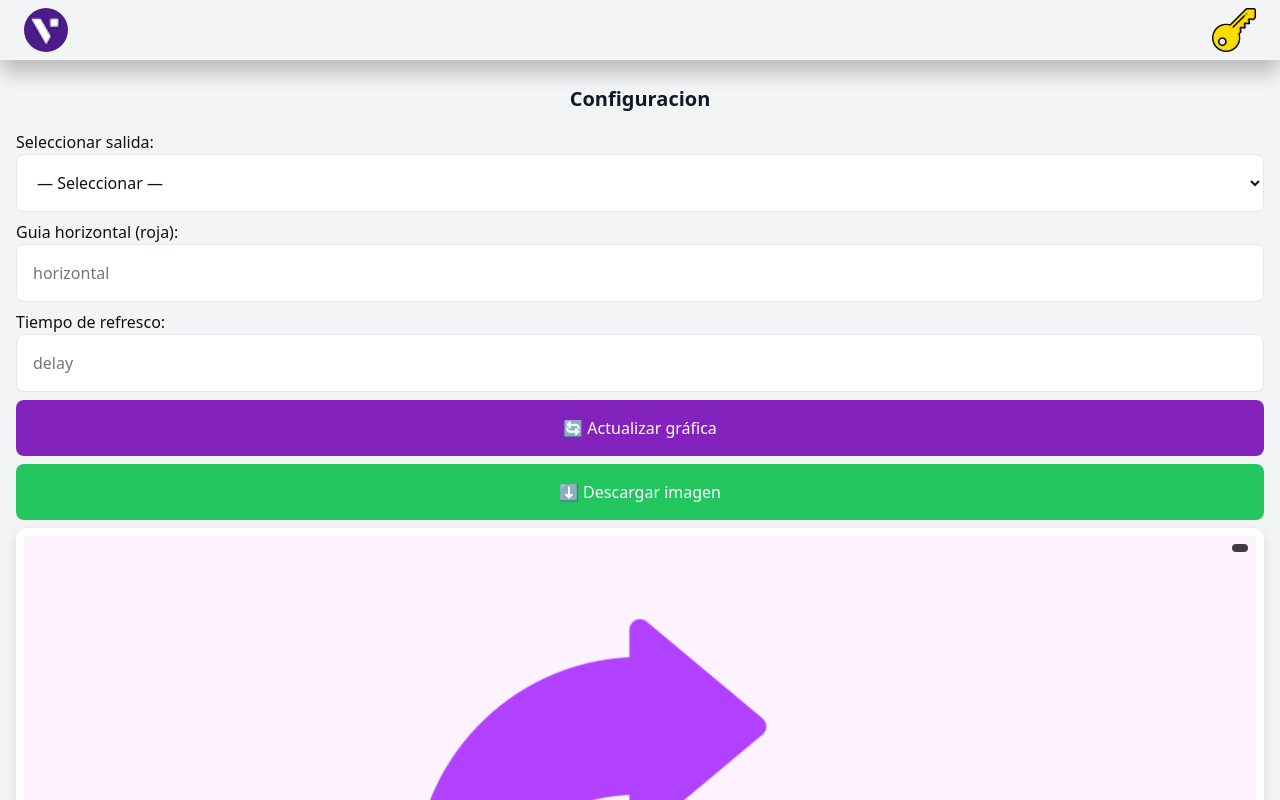
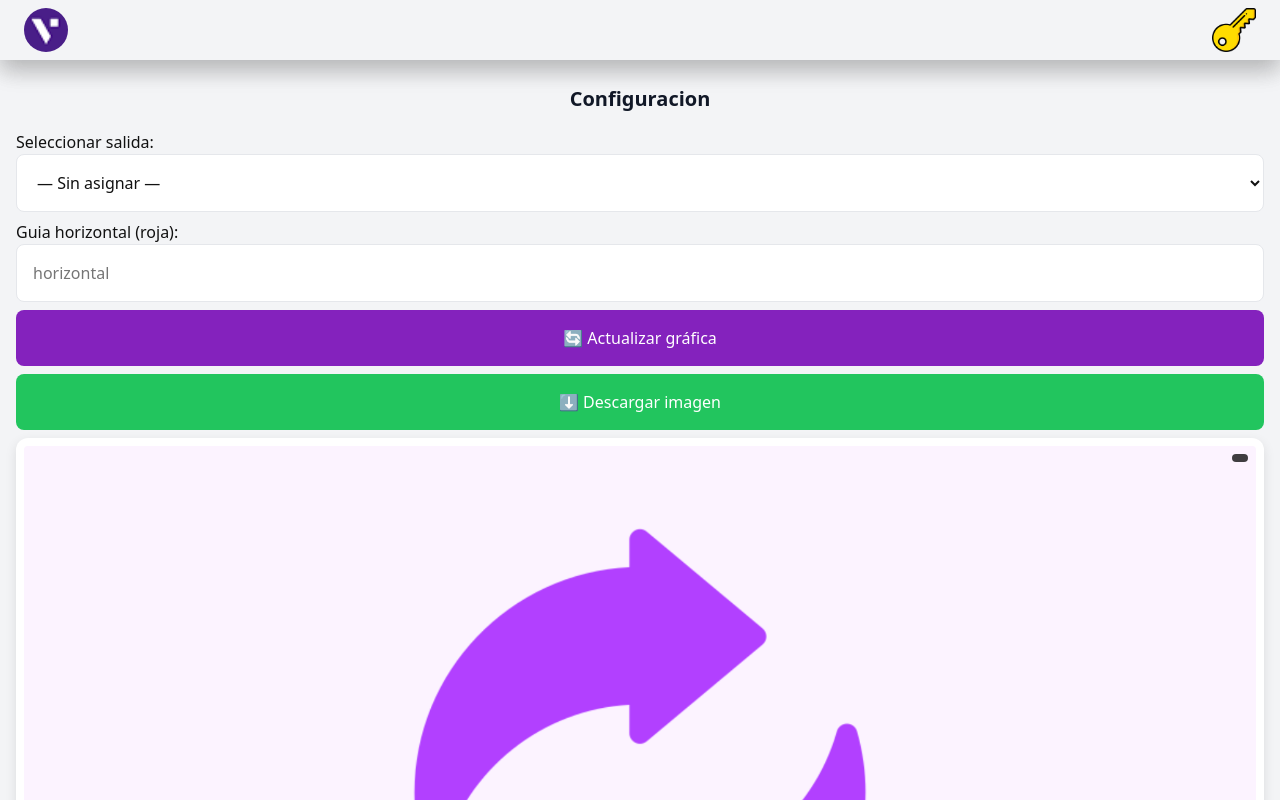
Before and after one commit to EmaCaceress/ceo, a React (Vite) app: page /graph in a window 1280 px wide. Shown: the top 800 px of the page. Built offline with nearby package versions, Linux system fonts and the light colour scheme; sample sign-in values are in the browser's storage.

Commit message:
Eliminando props no utilizadas en Validated

```diff
--- a/src/components/capturer/Capturer.tsx
+++ b/src/components/capturer/Capturer.tsx
@@ -18,11 +18,12 @@ const Capturer: React.FC = () => {
     const [frecuency, setFrecuency] = React.useState<string>(""); //Frecuencia para la gráfica
     const [image, setImage] = React.useState<string | null>(null); //URL de la imagen a mostrar
     const [selector, setSelector] = React.useState<string>(""); //Salida seleccionada
-    const [delay, setDelay] = React.useState<string>(""); //Tiempo de refresco en segundos
-    const active = React.useState<string>(""); //Valor activo para el nombre de la imagen
+    // const [delay, setDelay] = React.useState<string>(""); //Tiempo de refresco en segundos
+    // const active = React.useState<string>(""); //Valor activo para el nombre de la imagen
     const downloadImage = () => {
         if (image) {
-            const name =  active && selector ? `${nodo}_${active || "B01"}_${selector}.png` : "grafica.png";
+            // active && selector ? `${nodo}_${active || "B01"}_${selector}.png` :
+            const name = "grafica.png";
             saveAs(image, name);
         } else {
             toast.error("No hay imagen para descargar");
@@ -99,7 +100,7 @@ const Capturer: React.FC = () => {
                 {/* <!-- selector --> */}
                 <label htmlFor="etiqueta">Seleccionar salida:</label>
                 <select id="etiqueta" value={selector} onChange={(e) => setSelector(e.target.value)}>
-                    <option value="">— Seleccionar —</option>
+                    <option value="">— Sin asignar —</option>
                     <option>AUXILIAR 1</option>
                     <option>AUXILIAR 2</option>
                     <option>MAIN</option>
@@ -116,8 +117,8 @@ const Capturer: React.FC = () => {
                 <input type="number" id="frecuencia" placeholder="horizontal" value={frecuency} onChange={(e) => setFrecuency(e.target.value)}/>
 
                 {/* <!-- frecuencia --> */}
-                <label htmlFor="delay">Tiempo de refresco:</label>
-                <input type="number" id="delay" placeholder="delay" value={delay} onChange={(e) => setDelay(e.target.value)}/>
+                {/* <label htmlFor="delay">Tiempo de refresco:</label>
+                <input type="number" id="delay" placeholder="delay" value={delay} onChange={(e) => setDelay(e.target.value)}/> */}
 
                 <button
                     id="btnRefresh"
--- a/src/components/validated/Validated.tsx
+++ b/src/components/validated/Validated.tsx
@@ -31,7 +31,7 @@ interface Status {
     status: number;
 }
 
-export const validatedOutput = (server : Status, obj: unknown, msj: string) => {
+export const validatedOutput = (server : Status, msj: string) => {
 
     if (server.status === 404) {
         toast.error("Nodo no encontrado, verifica el nodo ingresado");
--- a/src/server/server.tsx
+++ b/src/server/server.tsx
@@ -1,6 +1,6 @@
 import { validatedInput, validatedOutput } from "../components/validated/Validated";
 
-const server_url : string = import.meta.env.SERVER || 'http://localhost:4000';
+const server_url : string = import.meta.env.VITE_SERVER || "http://localhost:4000";
 
 export async function getToken(username: string, password: string) {
     const obj = { username, password };
@@ -12,7 +12,7 @@ export async function getToken(username: string, password: string) {
     });
     const data = await login.json();
     const token = data.token;
-    if(!validatedOutput(login, token, "Logueado correctamente")) return false;
+    if(!validatedOutput(login, "Logueado correctamente")) return false;
     return token;
 }
 
@@ -26,7 +26,7 @@ export async function refresh (preload: { code: string, nodo: string, nodoType:
         });
         const imgReq = await reqImage.json();
         const imgUrl = imgReq.url;
-        if(!validatedOutput(reqImage ,imgUrl, "Refresco completado")) return false;
+        if(!validatedOutput(reqImage, "Refresco completado")) return false;
         return imgUrl;
     } catch {
       console.log("Error al actualizar la gráfica");
```
Also changed, not shown: 1 other file (tests, documents, lock files or other folders).
